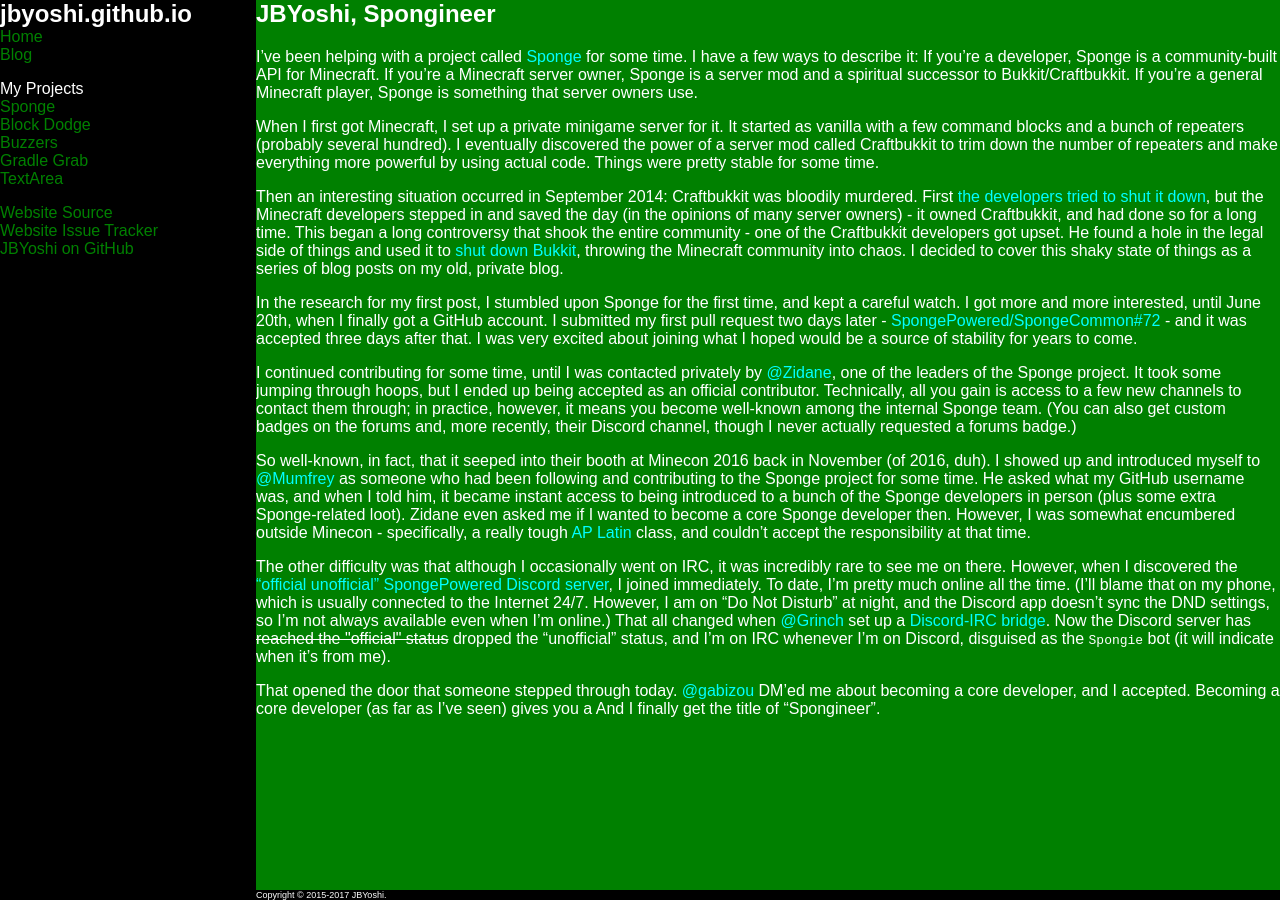
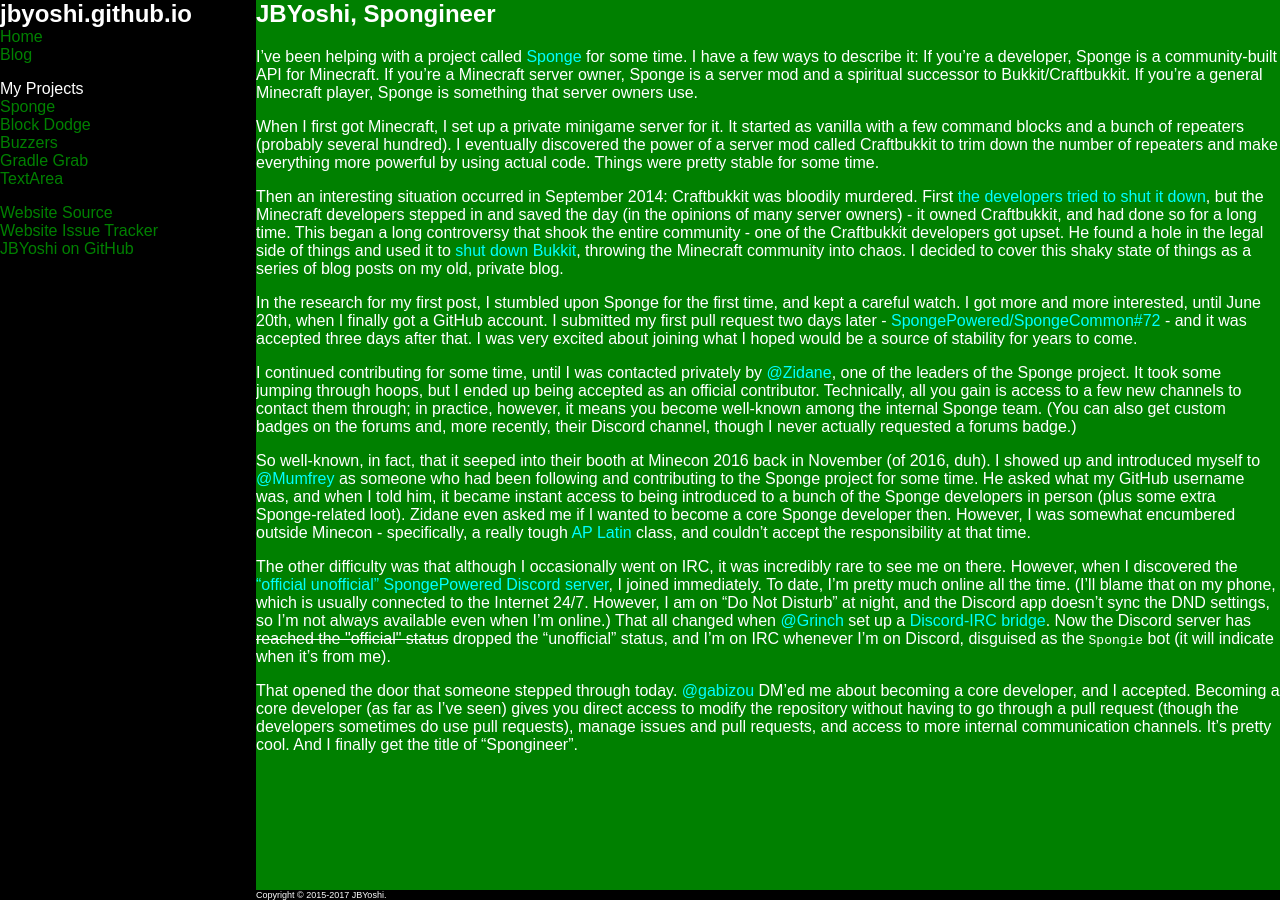
Before and after one commit to JBYoshi/jbyoshi.github.io, a Jekyll site: the page built from _posts/2017-07-09-spongineer.md, in a window 1280 px wide. Built offline with Jekyll 4.4.1, drawn with Linux system fonts in a browser that asks for light colours.

Commit message:
Where's the conclusion?!?!?

```diff
--- a/_posts/2017-07-09-spongineer.md
+++ b/_posts/2017-07-09-spongineer.md
@@ -16,4 +16,4 @@
 
 The other difficulty was that although I occasionally went on IRC, it was incredibly rare to see me on there. However, when I discovered the ["official unofficial" SpongePowered Discord server](https://discord.gg/PtaGRAs), I joined immediately. To date, I'm pretty much online all the time. (I'll blame that on my phone, which is usually connected to the Internet 24/7. However, I am on "Do Not Disturb" at night, and the Discord app doesn't sync the DND settings, so I'm not always available even when I'm online.) That all changed when [@Grinch](https://github.com/Grinch) set up a [Discord-IRC bridge](https://github.com/SpongePowered/discord-irc). Now the Discord server has <s>reached the "official" status</s> dropped the "unofficial" status, and I'm on IRC whenever I'm on Discord, disguised as the `Spongie` bot (it will indicate when it's from me).
 
-That opened the door that someone stepped through today. [@gabizou](https://github.com/gabizou) DM'ed me about becoming a core developer, and I accepted. Becoming a core developer (as far as I've seen) gives you a And I finally get the title of "Spongineer".
+That opened the door that someone stepped through today. [@gabizou](https://github.com/gabizou) DM'ed me about becoming a core developer, and I accepted. Becoming a core developer (as far as I've seen) gives you direct access to modify the repository without having to go through a pull request (though the developers sometimes do use pull requests), manage issues and pull requests, and access to more internal communication channels. It's pretty cool. And I finally get the title of "Spongineer".
```
